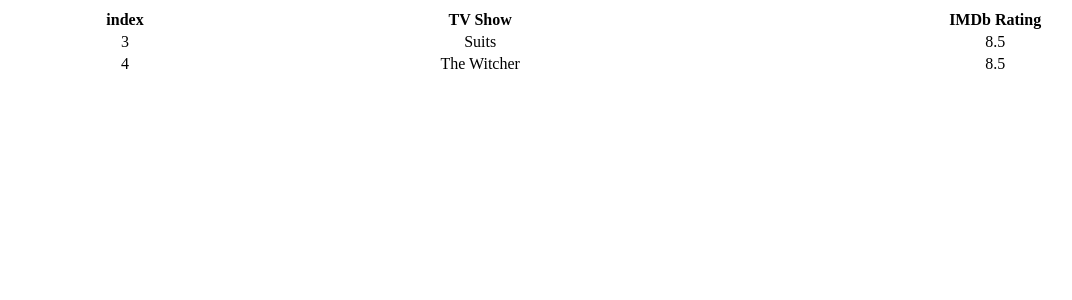
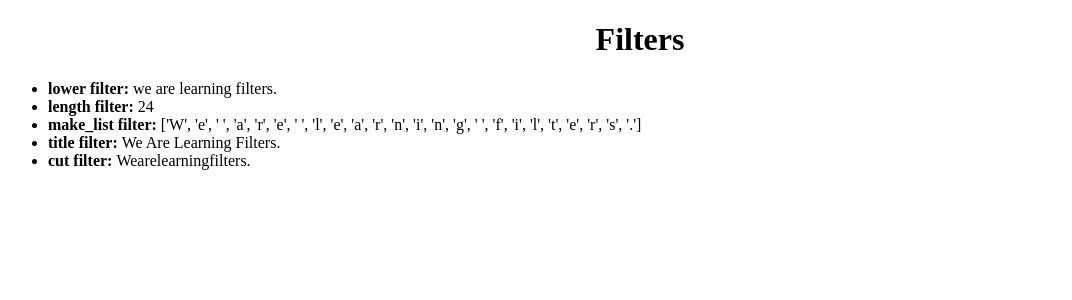
Before and after one commit to EvaYangCodings/DjangoDemo1, a Django app: page / in a window 1280 px wide. Shown: the top 300 px of the page, without its empty margins (0-1072 px from the left). Run offline with Django 3.2, Linux system fonts and the light colour scheme.

Commit message:
add filters

```diff
--- a/first_project/first_app/views.py
+++ b/first_project/first_app/views.py
@@ -4,8 +4,10 @@
 def index(request):
     # favorite_book = {'Raymond':"Book1", 'Emma': 'book2'}
     # return render(request, 'first_app/index.html', context=favorite_book)
-    tv_shows_list={"tv_shows":{'Game of Thrones':'9.3','Blacklist': '8','Suits': '8.5','The Witcher': '8.5'}}
-    return render(request, 'first_app/index.html', context=tv_shows_list)
+    # tv_shows_list={"tv_shows":{'Game of Thrones':'9.3','Blacklist': '8','Suits': '8.5','The Witcher': '8.5'}}
+    # return render(request, 'first_app/index.html', context=tv_shows_list)
+    filters = {"value" : "We are learning filters."}
+    return render(request, 'first_app/index.html', context=filters)
 def home(request):
     return HttpResponse("Welcome to the home page!")
 def educative(request):
--- a/first_project/templates/first_app/index.html
+++ b/first_project/templates/first_app/index.html
@@ -1,13 +1,15 @@
 <!DOCTYPE html>
 <html lang="en">
+
 <head>
     <meta charset="UTF-8">
     <title>My First Application</title>
 </head>
+
 <body>
     <!-- <h1>Hello, this is index.html!</h1>
     {{Emma}} -->
-    <table style="width:100%; text-align:center">
+    <!-- <table style="width:100%; text-align:center">
         <tr>
             <th>index</th>
             <th>TV Show</th>
@@ -22,6 +24,17 @@
         </tr>
         {% endif %}
         {% endfor %}
-    </table>
+    </table> -->
+    <h1>
+        <center>Filters</center>
+    </h1>
+    <ul>
+        <li> <b>lower filter: </b> {{value | lower}} <br> </li>
+        <li> <b>length filter: </b> {{value | length}} <br> </li>
+        <li> <b>make_list filter: </b> {{value | make_list}} <br> </li>
+        <li> <b>title filter: </b> {{value | title}} <br> </li>
+        <li> <b>cut filter: </b> {{value | cut:" "}} <br> </li>
+    </ul>
 </body>
+
 </html>
```
